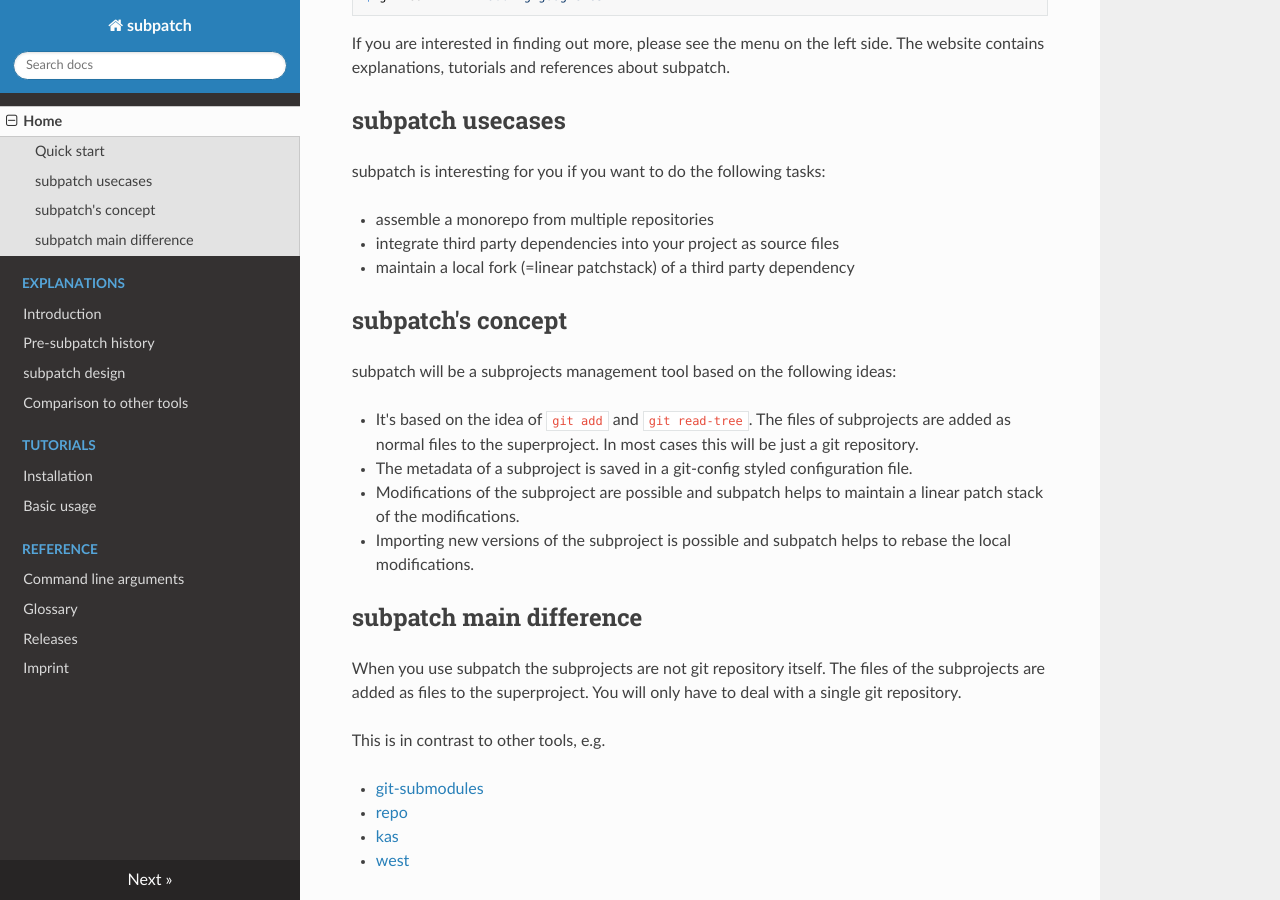
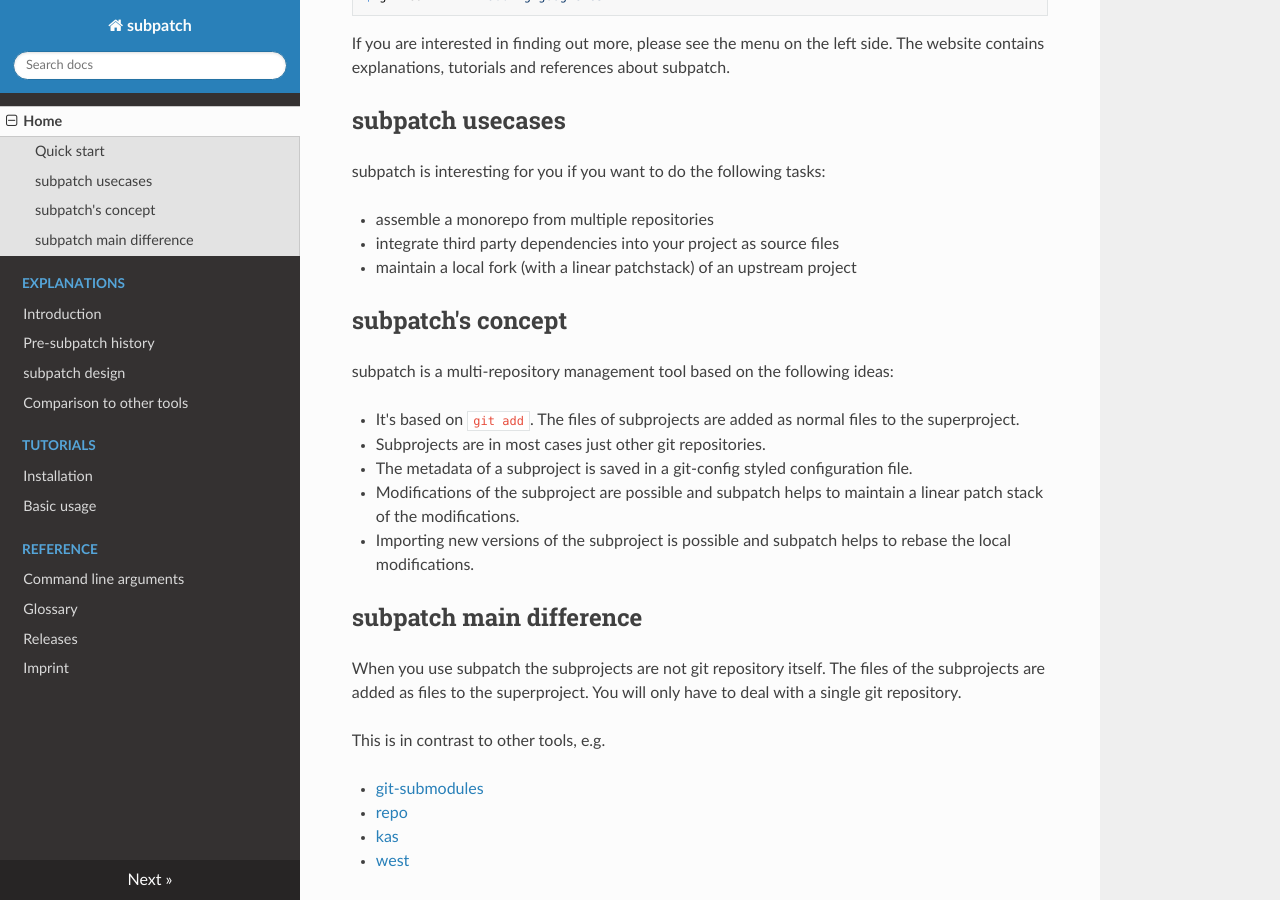
Before and after one commit to lengfeld/subpatch, an MkDocs documentation site: the page built from website/index.md, in a window 1280 px wide and 900 px high, scrolled down 595 px. Built offline with MkDocs 1.6.1, drawn with Linux system fonts in a browser that asks for light colours; nearby versions of some CDN libraries.

Commit message:
website: some wording updates

```diff
--- a/website/index.md
+++ b/website/index.md
@@ -37,16 +37,16 @@
 
 * assemble a monorepo from multiple repositories
 * integrate third party dependencies into your project as source files
-* maintain a local fork (=linear patchstack) of a third party dependency
+* maintain a local fork (with a linear patchstack) of an upstream project
 
 
 ## subpatch's concept
 
-subpatch will be a subprojects management tool based on the following ideas:
+subpatch is a multi-repository management tool based on the following ideas:
 
-* It's based on the idea of `git add` and `git read-tree`. The files of
-  subprojects are added as normal files to the superproject.  In most cases
-  this will be just a git repository.
+* It's based on `git add`. The files of subprojects are added as normal files
+  to the superproject.
+* Subprojects are in most cases just other git repositories.
 * The metadata of a subproject is saved in a git-config styled configuration file.
 * Modifications of the subproject are possible and subpatch helps to maintain
   a linear patch stack of the modifications.
```
